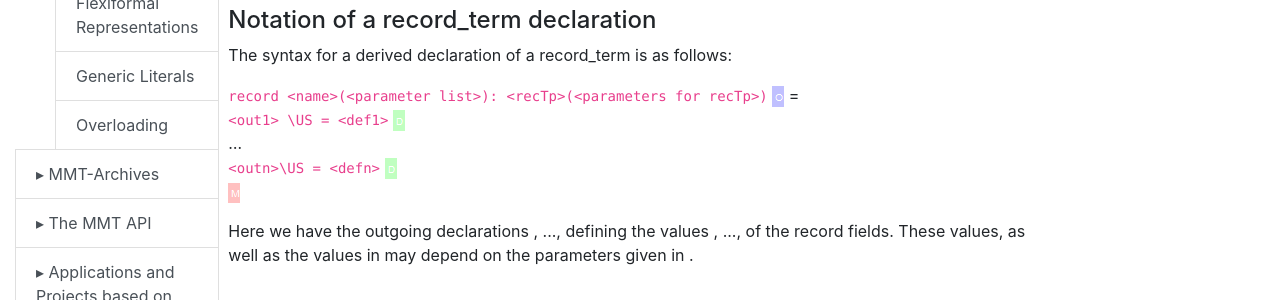
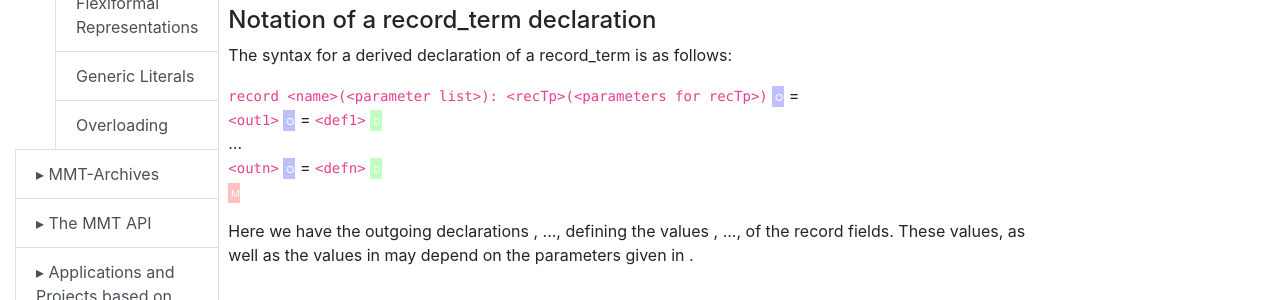
Before and after one commit to UniFormal/uniformal.github.io, a Jekyll site: the page built from doc/language/records.md, in a window 1280 px wide. Shown: the part 864-1164 px from the top of the page. Built offline with Jekyll 4.4.1, drawn with Linux system fonts in a browser that asks for light colours.

Commit message:
Update records.md

```diff
--- a/doc/language/records.md
+++ b/doc/language/records.md
@@ -37,9 +37,9 @@ There is an additional convenience feature **record_term** to construct instance
 The syntax for a derived declaration of a record_term is as follows:
 
 `record <name>(<parameter list>): <recTp>(<parameters for recTp>)` ![`\US`](../img/US.png) =
-<br>`<out1> \US = <def1>` ![`\RS`](../img/RS.png)
+<br>`<out1>` ![`\US`](../img/US.png) = `<def1>` ![`\RS`](../img/RS.png)
 <br>...
-<br>`<outn>\US = <defn>` ![`\RS`](../img/RS.png)
+<br>`<outn>` ![`\US`](../img/US.png)  = `<defn>` ![`\RS`](../img/RS.png)
 <br>![`\GS`](../img/GS.png)
 
 Here we have the outgoing declarations <out1>, ..., <outn> defining the values <def1>, ..., <defn> of the record fields. These values, as well as the values in <parameters for recTp> may depend on the parameters given in <parameter list>.
```
